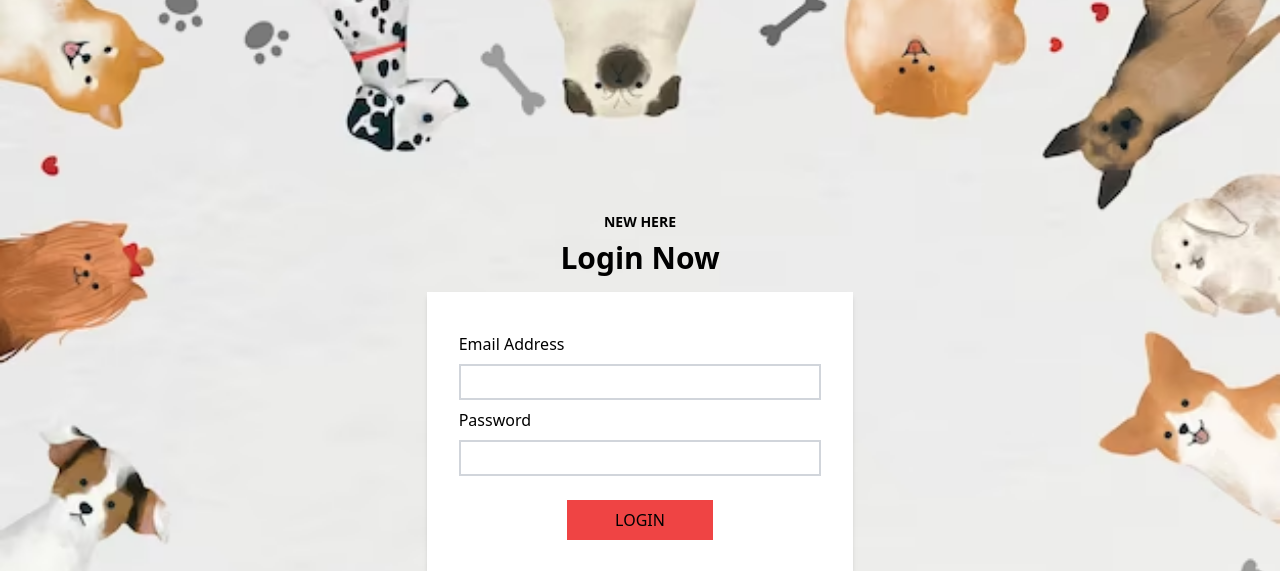
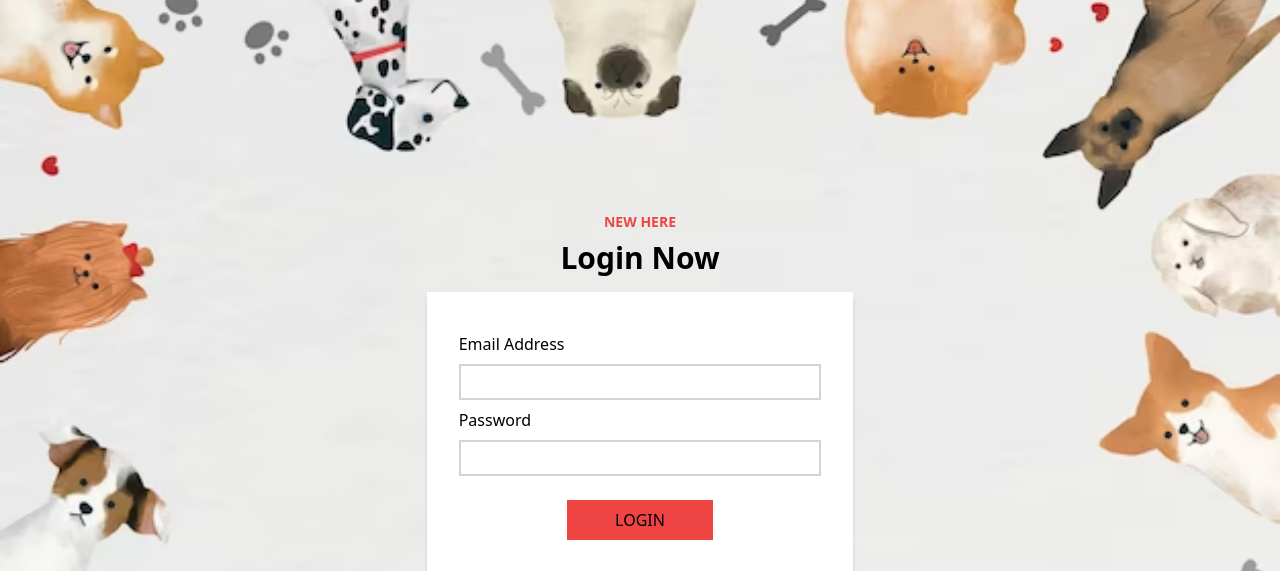
Before and after one commit to ojashwi25/petreg, a PHP site: page /login.php in a window 1280 px wide. Shown: the top 571 px of the page. Run offline with PHP 8.4, Linux system fonts and the light colour scheme; some libraries are stand-ins or nearby versions.

Commit message:
Update login.php

```diff
--- a/login.php
+++ b/login.php
@@ -51,7 +51,7 @@ else{
 </style>
 <body class="bg-gray-200 flex justify-center items-center h-screen">
 <div class="container w-1/3"> <!-- Adjusted width here -->
-    <p class="text-center uppercase text-brown-500 font-bold text-sm">New Here</p>
+    <p class="text-center uppercase text-red-500 font-bold text-sm">New Here</p>
     <h1 class="text-center text-3xl font-bold my-2">Login Now</h1>
 
     <form method="post" class="form-container bg-white p-8 mt-4 shadow-md">
```
